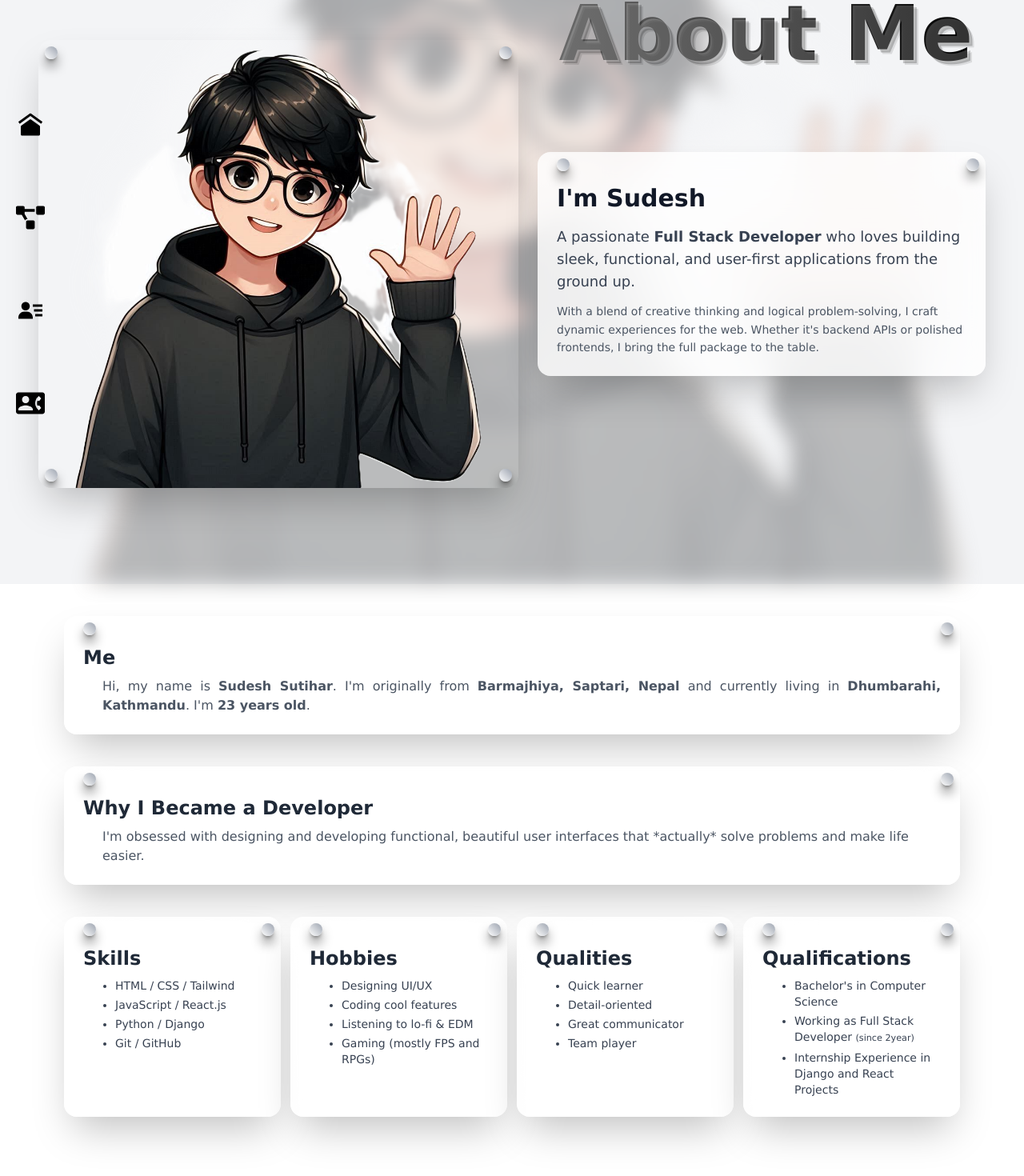
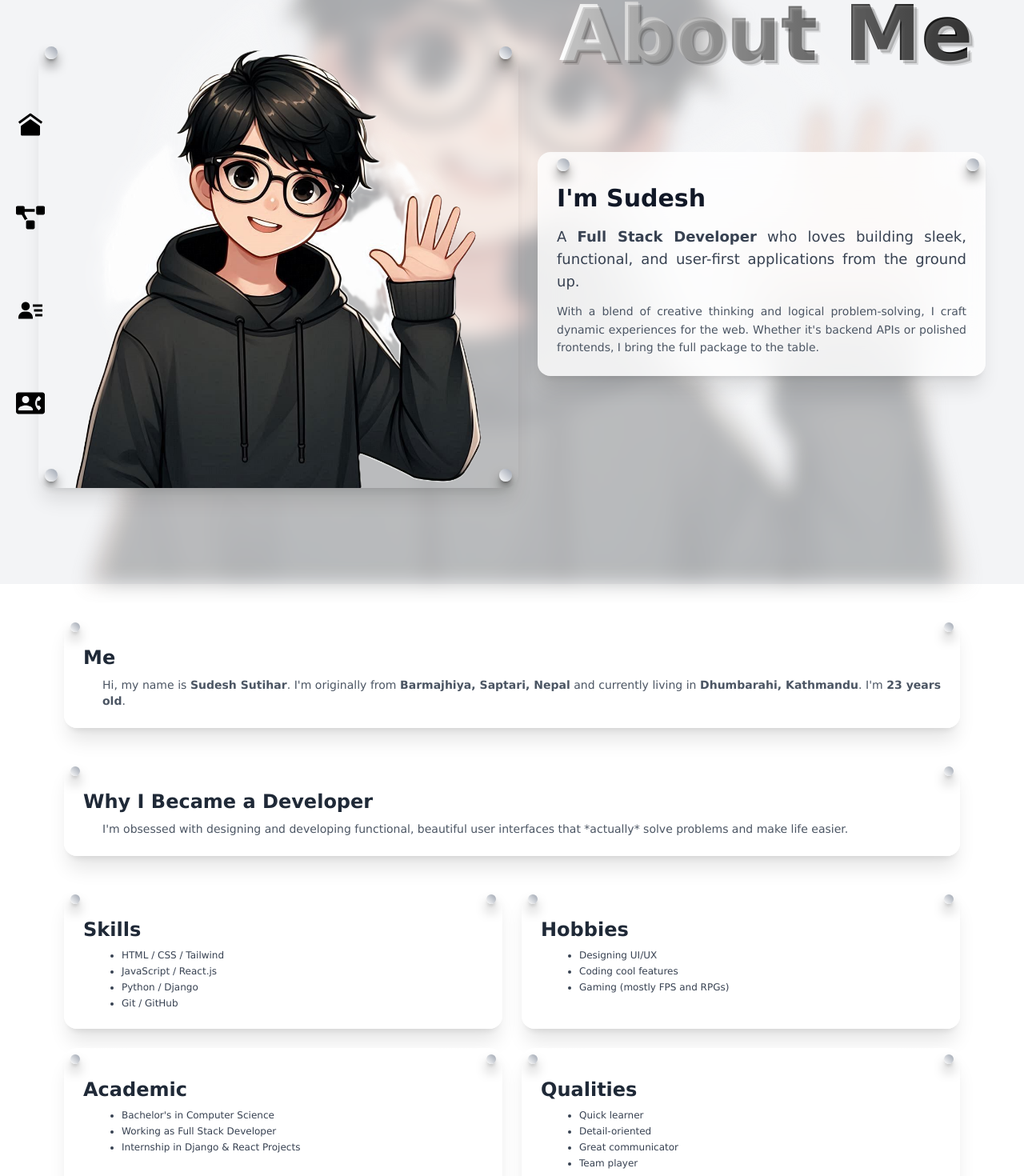
Before and after one commit to Mr-SudAce/Portfolio, a React (Vite) app: page /aboutme in a window 1280 px wide. Shown: the part 70-1540 px from the top of the page at 80% size. Before the commit the page ends 1506 px from the top, so only its background shows below. Built offline with nearby package versions, Linux system fonts and the light colour scheme.

Commit message:
Portfolio

```diff
--- a/src/App.css
+++ b/src/App.css
@@ -1,9 +1,8 @@
 :root {
     --primary_color: rgb(0, 0, 0);
+    --secondary_color: rgb(255, 255, 255);
+    --nav_color:rgb(0, 0, 0);
     --text_color: rgb(255, 255, 255);
-    --secondary_color: rgb(105, 105, 105);
-    --tertiary_color: rgb(235, 235, 235);
-    --quaternary_color: rgb(255, 255, 0);
 }
 
 * {
--- a/src/Components/AboutMe.jsx
+++ b/src/Components/AboutMe.jsx
@@ -1,14 +1,15 @@
 import React from 'react'
 import p_img from "../assets/Image/hi.png"
-import { Menu } from "../index"
-
+import { Menu, SectionCards } from "../index"
 
 
 const AboutMe = () => {
   return (
     <>
       <div className="flex flex-wrap justify-center items-center gap-6 p-8 min-h-screen relative bg-gray-100">
-        <Menu />
+        <div className='fixed top-[50vh] left-0'>
+          <Menu />
+        </div>
         {/* Blurred background image */}
         <img
           src={p_img}
@@ -23,7 +24,7 @@ const AboutMe = () => {
         </h1>
 
         {/* Profile image with decorative corners */}
-        <div className="relative w-[75vh] h-[70vh] rounded-2xl overflow-hidden shadow-2xl z-10">
+        <div className="relative w-[75vh] h-[70vh] rounded-2xl overflow-hidden shadow-xl z-10">
           <img
             src={p_img}
             loading="lazy"
@@ -40,17 +41,17 @@ const AboutMe = () => {
         </div>
 
         {/* Description box */}
-        <div className="w-[70vh] max-h-[70vh] bg-white rounded-2xl p-6 shadow-2xl z-10 backdrop-blur-2xl bg-opacity-80">
+        <div className="w-[70vh] max-h-[70vh] bg-white rounded-2xl p-6 shadow-xl z-10 backdrop-blur-2xl bg-opacity-80">
           <div className='flex justify-between mb-4'>
             <div className='w-4 h-4 bg-gradient-to-tr shadow-lg shadow-black from-white to-gray-400 rounded-full absolute top-2  '></div>
             <div className='w-4 h-4 bg-gradient-to-tr shadow-lg shadow-black from-white to-gray-400 rounded-full absolute top-2 right-2 '></div>
           </div>
           <h2 className="text-3xl font-semibold text-gray-900 mb-4">I'm Sudesh</h2>
-          <p className="text-lg text-gray-700 mb-3">
-            A passionate <strong>Full Stack Developer</strong> who loves building
+          <p className="text-lg text-gray-700 mb-3 text-justify">
+            A <strong>Full Stack Developer</strong> who loves building
             sleek, functional, and user-first applications from the ground up.
           </p>
-          <p className="text-gray-600 text-sm leading-relaxed">
+          <p className="text-gray-600 text-sm leading-relaxed text-justify">
             With a blend of creative thinking and logical problem-solving, I craft
             dynamic experiences for the web. Whether it's backend APIs or polished
             frontends, I bring the full package to the table.
@@ -61,88 +62,59 @@ const AboutMe = () => {
       <div className="max-w-6xl mx-auto flex flex-col gap-10 px-4 py-10">
 
         {/* About Me */}
-        <section className='max-h-40 bg-white rounded-2xl p-6 shadow-2xl z-10 backdrop-blur-2xl bg-opacity-80 '>
-          <div className='flex justify-between mb-3'>
-            <div className='w-4 h-4 bg-gradient-to-tr shadow-lg shadow-black from-white to-gray-400 rounded-full absolute top-2  '></div>
-            <div className='w-4 h-4 bg-gradient-to-tr shadow-lg shadow-black from-white to-gray-400 rounded-full absolute top-2 right-2  '></div>
-          </div>
-          <h2 className="text-2xl font-bold text-gray-800 mb-2">Me</h2>
-          <p className="text-md text-gray-600 ml-6 text-justify">
+        <SectionCards title="Me">
+          <p className="text-justify">
             Hi, my name is <strong>Sudesh Sutihar</strong>. I'm originally from <strong>Barmajhiya, Saptari, Nepal</strong> and currently living in <strong>Dhumbarahi, Kathmandu</strong>. I&apos;m <strong>23 years old</strong>.
           </p>
-        </section>
+        </SectionCards>
 
         {/* Why Developer */}
-        <section className='max-h-40 bg-white rounded-2xl p-6 shadow-2xl z-10 backdrop-blur-2xl bg-opacity-80'>
-          <div className='flex justify-between mb-3'>
-            <div className='w-4 h-4 bg-gradient-to-tr shadow-lg shadow-black from-white to-gray-400 rounded-full absolute top-2  '></div>
-            <div className='w-4 h-4 bg-gradient-to-tr shadow-lg shadow-black from-white to-gray-400 rounded-full absolute top-2 right-2  '></div>
-          </div>
-          <h2 className="text-2xl font-bold text-gray-800 mb-2">Why I Became a Developer</h2>
-          <p className="text-md text-gray-600 ml-6">
+        <SectionCards title="Why I Became a Developer">
+          <p>
             I&apos;m obsessed with designing and developing functional, beautiful user interfaces that *actually* solve problems and make life easier.
           </p>
-        </section>
+        </SectionCards>
 
-        <div className='grid grid-cols-4 justify-between gap-3 '>
+        {/* Grid Sections */}
+        <div className="grid grid-cols-1 sm:grid-cols-2 gap-6">
+
           {/* Skills */}
-          <section className='max-h-72 bg-white rounded-2xl p-6 shadow-2xl z-10 backdrop-blur-2xl bg-opacity-80'>
-            <div className='flex justify-between mb-3'>
-              <div className='w-4 h-4 bg-gradient-to-tr shadow-lg shadow-black from-white to-gray-400 rounded-full absolute top-2  '></div>
-              <div className='w-4 h-4 bg-gradient-to-tr shadow-lg shadow-black from-white to-gray-400 rounded-full absolute top-2 right-2  '></div>
-            </div>
-            <h2 className="text-2xl font-bold text-gray-800 mb-2">Skills</h2>
-            <ul className="list-disc ml-10 text-gray-700 text-sm space-y-1">
+          <SectionCards title="Skills">
+            <ul className="list-disc ml-6 text-xs text-gray-700 space-y-1">
               <li>HTML / CSS / Tailwind</li>
               <li>JavaScript / React.js</li>
               <li>Python / Django</li>
               <li>Git / GitHub</li>
             </ul>
-          </section>
+          </SectionCards>
 
           {/* Hobbies */}
-          <section className='max-h-72 bg-white rounded-2xl p-6 shadow-2xl z-10 backdrop-blur-2xl bg-opacity-80'>
-            <div className='flex justify-between mb-3'>
-              <div className='w-4 h-4 bg-gradient-to-tr shadow-lg shadow-black from-white to-gray-400 rounded-full absolute top-2  '></div>
-              <div className='w-4 h-4 bg-gradient-to-tr shadow-lg shadow-black from-white to-gray-400 rounded-full absolute top-2 right-2  '></div>
-            </div>
-            <h2 className="text-2xl font-bold text-gray-800 mb-2">Hobbies</h2>
-            <ul className="list-disc ml-10 text-gray-700 text-sm space-y-1">
+          <SectionCards title="Hobbies">
+            <ul className="list-disc ml-6 text-xs text-gray-700 space-y-1">
               <li>Designing UI/UX</li>
               <li>Coding cool features</li>
-              <li>Listening to lo-fi & EDM</li>
               <li>Gaming (mostly FPS and RPGs)</li>
             </ul>
-          </section>
+          </SectionCards>
+
+          {/* Academic */}
+          <SectionCards title="Academic">
+            <ul className="list-disc ml-6 text-xs text-gray-700 space-y-1">
+              <li>Bachelor&apos;s in Computer Science</li>
+              <li>Working as Full Stack Developer</li>
+              <li>Internship in Django & React Projects</li>
+            </ul>
+          </SectionCards>
 
           {/* Qualities */}
-          <section className='max-h-72 bg-white rounded-2xl p-6 shadow-2xl z-10 backdrop-blur-2xl bg-opacity-80'>
-            <div className='flex justify-between mb-3'>
-              <div className='w-4 h-4 bg-gradient-to-tr shadow-lg shadow-black from-white to-gray-400 rounded-full absolute top-2  '></div>
-              <div className='w-4 h-4 bg-gradient-to-tr shadow-lg shadow-black from-white to-gray-400 rounded-full absolute top-2 right-2  '></div>
-            </div>
-            <h2 className="text-2xl font-bold text-gray-800 mb-2">Qualities</h2>
-            <ul className="list-disc ml-10 text-gray-700 text-sm space-y-1">
+          <SectionCards title="Qualities">
+            <ul className="list-disc ml-6 text-xs text-gray-700 space-y-1">
               <li>Quick learner</li>
               <li>Detail-oriented</li>
               <li>Great communicator</li>
               <li>Team player</li>
             </ul>
-          </section>
-
-          {/* Qualification */}
-          <section className='max-h-72 bg-white rounded-2xl p-6 shadow-2xl z-10 backdrop-blur-2xl bg-opacity-80'>
-            <div className='flex justify-between mb-3'>
-              <div className='w-4 h-4 bg-gradient-to-tr shadow-lg shadow-black from-white to-gray-400 rounded-full absolute top-2  '></div>
-              <div className='w-4 h-4 bg-gradient-to-tr shadow-lg shadow-black from-white to-gray-400 rounded-full absolute top-2 right-2  '></div>
-            </div>
-            <h2 className="text-2xl font-bold text-gray-800 mb-2">Qualifications</h2>
-            <ul className="list-disc ml-10 text-gray-700 text-sm space-y-1">
-              <li>Bachelor&apos;s in Computer Science</li>
-              <li>Working as Full Stack Developer <small>(since 2year)</small></li>
-              <li>Internship Experience in Django and React Projects</li>
-            </ul>
-          </section>
+          </SectionCards>
         </div>
       </div>
     </>
--- a/src/Components/Download.jsx
+++ b/src/Components/Download.jsx
@@ -6,7 +6,7 @@ const Download = () => {
     return (
         <>
             <a href={cv} download>
-                <button className="duration-300 -rotate-[45deg] bgprimary border textsecondary bg-gray-50 font-semibold px-3 py-2 flex flex-row items-center gap-3">
+                <button className="duration-300 -rotate-[45deg] bgsecondary border textprimary bg-gray-50 font-semibold px-3 py-2 flex flex-row items-center gap-3">
                     Download CV
                     <FiDownload className="w-6 h-6" />
                 </button>
--- a/src/Components/Home.jsx
+++ b/src/Components/Home.jsx
@@ -28,7 +28,7 @@ const Home = () => {
                     md:h-[450vh] md:w-[550vh] md:rotate-45 md:top-[200vh]
                     '
                         style={{
-                            backgroundColor: "var(--primary_color)"
+                            backgroundImage: "linear-gradient(to left, var(--primary_color) 70%, var(--secondary_color) 100%)",
                         }}
                     ></div>
                 </motion.div>
--- a/src/Components/MenuBar.jsx
+++ b/src/Components/MenuBar.jsx
@@ -24,7 +24,7 @@ const MenuBar = () => {
             key={index}
             to={`/${item.name}/`}
             className="text-bold lg:text-4xl md:text-4xl text-3xl"
-            style={{ color: "var(--primary_color)" }}
+            style={{ color: "var(--nav_color)" }}
           >
             <motion.span
               initial={{ opacity: 0, x: item.y }}
--- a/src/Components/Project.jsx
+++ b/src/Components/Project.jsx
@@ -97,7 +97,7 @@ const Project = () => {
                             md:h-[200vh] md:w-[550vh] md:rotate-45 md:top-[200vh]
                             '
                     style={{
-                        backgroundColor: "var(--secondary_color)"
+                        backgroundImage: "linear-gradient(to left, var(--primary_color) 20%, var(--secondary_color) 100%)",
                     }}
                 ></div>
             </motion.div>
@@ -149,7 +149,7 @@ const Project = () => {
                                                 {project.year}
                                             </p>
                                             <div className={`flex flex-col max-w-[25vh] min-w-[10vh] ${isLeft ? "items-start ml-2" : "items-end mr-2"}`}>
-                                                <h3 className="text-md font-bold textmain group-hover:textmain transition-colors duration-300  truncate overflow-hidden whitespace-nowrap">
+                                                <h3 className={`text-md font-bold ${isLeft ? "textprimary" : "textsecondary"} group-hover:textmain transition-colors duration-300  truncate overflow-hidden whitespace-nowrap`}>
                                                     {project.title}
                                                 </h3>
                                                 <p className={`text-sm font-semibold mb-1 ${isLeft ? "textprimary" : "textsecondary"}`}>
--- /dev/null
+++ b/src/Components/Template/SectionCards.jsx
@@ -0,0 +1,16 @@
+import React from 'react'
+
+const SectionCards = ({ title, children }) => {
+    return (
+        <section className="relative bg-white rounded-2xl p-6 shadow-xl backdrop-blur-2xl bg-opacity-80">
+            {/* Top Dots */}
+            <div className="absolute top-2 left-2 w-3 h-3 bg-gradient-to-tr from-white to-gray-400 rounded-full shadow-lg shadow-black" />
+            <div className="absolute top-2 right-2 w-3 h-3 bg-gradient-to-tr from-white to-gray-400 rounded-full shadow-lg shadow-black" />
+            {/* Content */}
+            <h2 className="text-2xl font-bold text-gray-800 mb-2 mt-3">{title}</h2>
+            <div className="text-sm text-gray-600 ml-6">{children}</div>
+        </section>
+    )
+}
+
+export default SectionCards
--- a/src/index.jsx
+++ b/src/index.jsx
@@ -8,3 +8,4 @@ export { default as ProjectDetails } from './Components/ProjectDetails';
 export { default as AboutMe } from './Components/AboutMe';
 export { default as Menu } from './Components/Menu';
 export { default as Download } from './Components/Download';
+export { default as SectionCards } from "./Components/Template/SectionCards"
```
